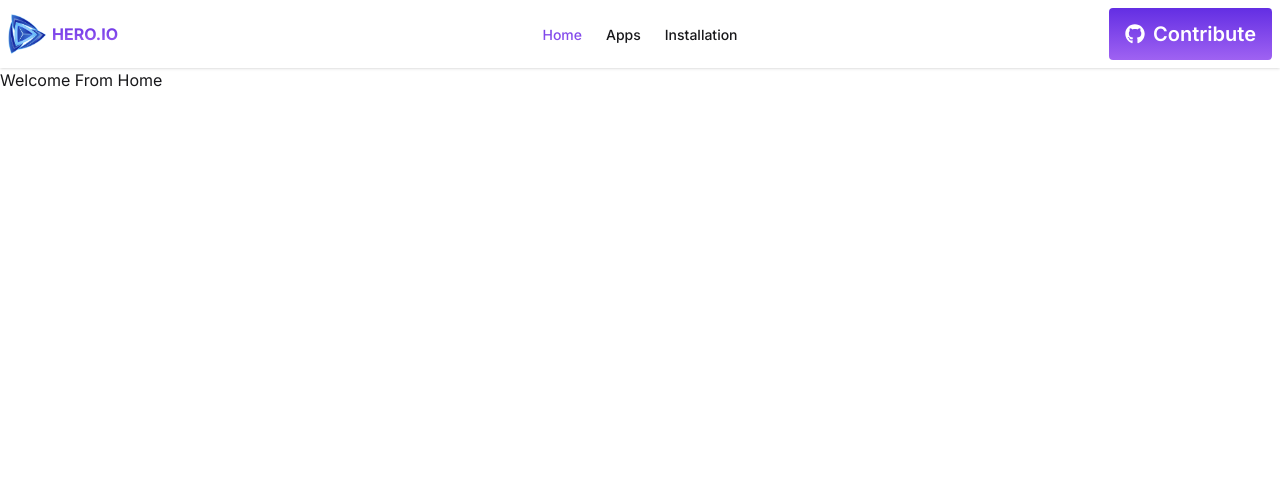
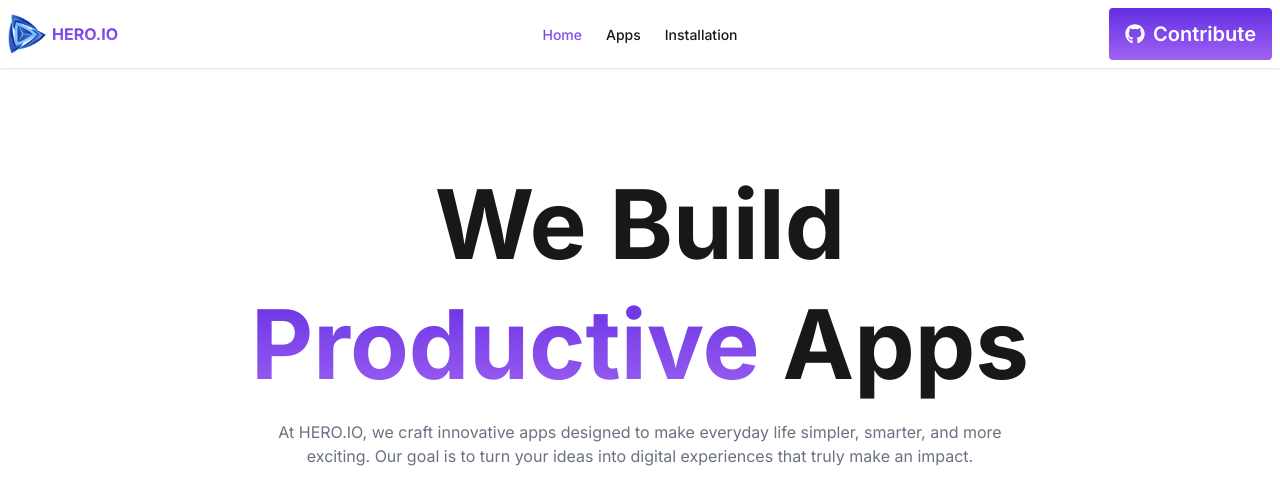
Before and after one commit to RakibMERNDev/hero-io-web-app, a React (Vite) app: page / in a window 1280 px wide. Shown: the top 504 px of the page. Built offline with nearby package versions, Linux system fonts and the light colour scheme.

Commit message:
added hero text

```diff
--- a/src/App.jsx
+++ b/src/App.jsx
@@ -1,11 +1,12 @@
 import "./App.css";
-import Home from "./components/Home/Home";
+
 import NavBar from "./components/Navigation/NavBar";
+import Home from "./Pages/Home/Home";
 
 export default function App() {
   return (
     <div className="font-display max-w-400 mx-auto">
-      <NavBar/>
+      <NavBar />
       <Home />
     </div>
   );
--- /dev/null
+++ b/src/Pages/Home/Home.jsx
@@ -0,0 +1,11 @@
+import Hero from "../../components/Hero/Hero";
+
+const Home = () => {
+  return (
+    <div className="bg-[##F5F5F5]">
+      <Hero />
+    </div>
+  );
+};
+
+export default Home;
--- /dev/null
+++ b/src/components/Hero/Hero.jsx
@@ -0,0 +1,25 @@
+const Hero = () => {
+  return (
+    <div className="hero pt-3 md:pt-5 lg:pt-20">
+      <div className="hero-content text-center">
+        <div className="max-w-xs sm:max-w-xl md:max-w-2xl lg:max-w-3xl xl:max-w-4xl">
+          <h1 className="text-4xl sm:text-5xl md:text-6xl lg:text-7xl xl:text-8xl font-bold leading-tight">
+            <span>We Build</span>
+            <br />
+            <span className="text-gradient">Productive</span>
+            <span> Apps</span>
+          </h1>
+          <p className="py-4 text-xs sm:text-sm md:text-base text-gray-500 max-w-xs sm:max-w-sm md:max-w-xl lg:max-w-2xl xl:max-w-3xl mx-auto">
+            At HERO.IO, we craft innovative apps designed to make everyday life
+            simpler, smarter, and more exciting. Our goal is to turn your ideas
+            into digital experiences that truly make an impact.
+          </p>
+          <div>
+
+          </div>
+        </div>
+      </div>
+    </div>
+  );
+};
+export default Hero;
--- a/src/components/Home/Home.jsx
+++ /dev/null
@@ -1,9 +0,0 @@
-const Home = () => {
-  return (
-    <div>
-      <h2>Welcome From Home</h2>
-    </div>
-  );
-};
-
-export default Home;
--- a/src/components/Navigation/NavBar.jsx
+++ b/src/components/Navigation/NavBar.jsx
@@ -3,8 +3,7 @@ import "./NavBar.css";
 import { FaGithub } from "react-icons/fa";
 import { NavLink } from "react-router";
 
-import logo from '../../assets/logo.png'
-
+import logo from "../../assets/logo.png";
 
 const navLinks = [
   {
@@ -76,9 +75,14 @@ const NavBar = () => {
         </ul>
       </div>
       <div className="navbar-end">
-        <a className=" bg-gradient-brand text-white flex items-center px-4 gap-2 py-3 rounded-sm lg:text-xl">
+        <button
+          onClick={() =>
+            window.open("https://github.com/RakibMERNDev", "_blank")
+          }
+          className=" hover:cursor-pointer bg-gradient-brand text-white flex items-center px-4 gap-2 py-3 rounded-sm lg:text-xl"
+        >
           <FaGithub /> <span className="font-semibold ">Contribute</span>
-        </a>
+        </button>
       </div>
     </nav>
   );
```
